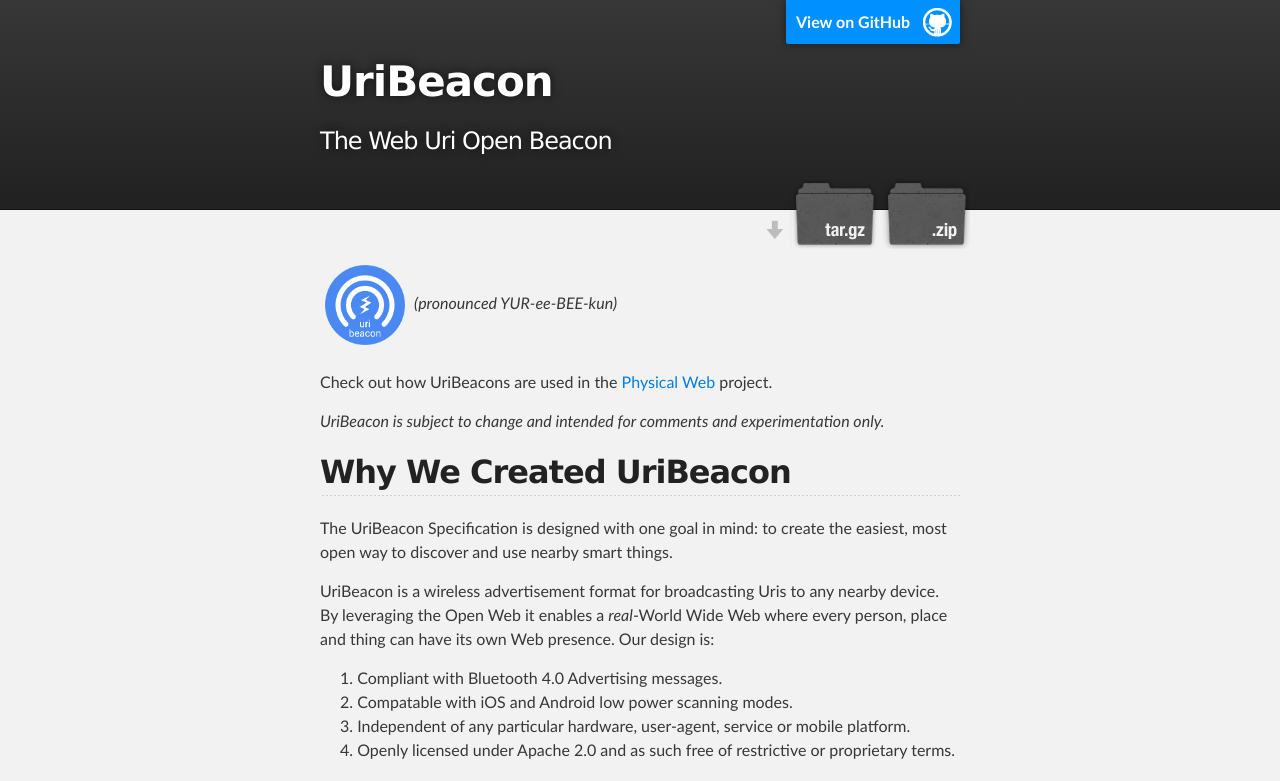
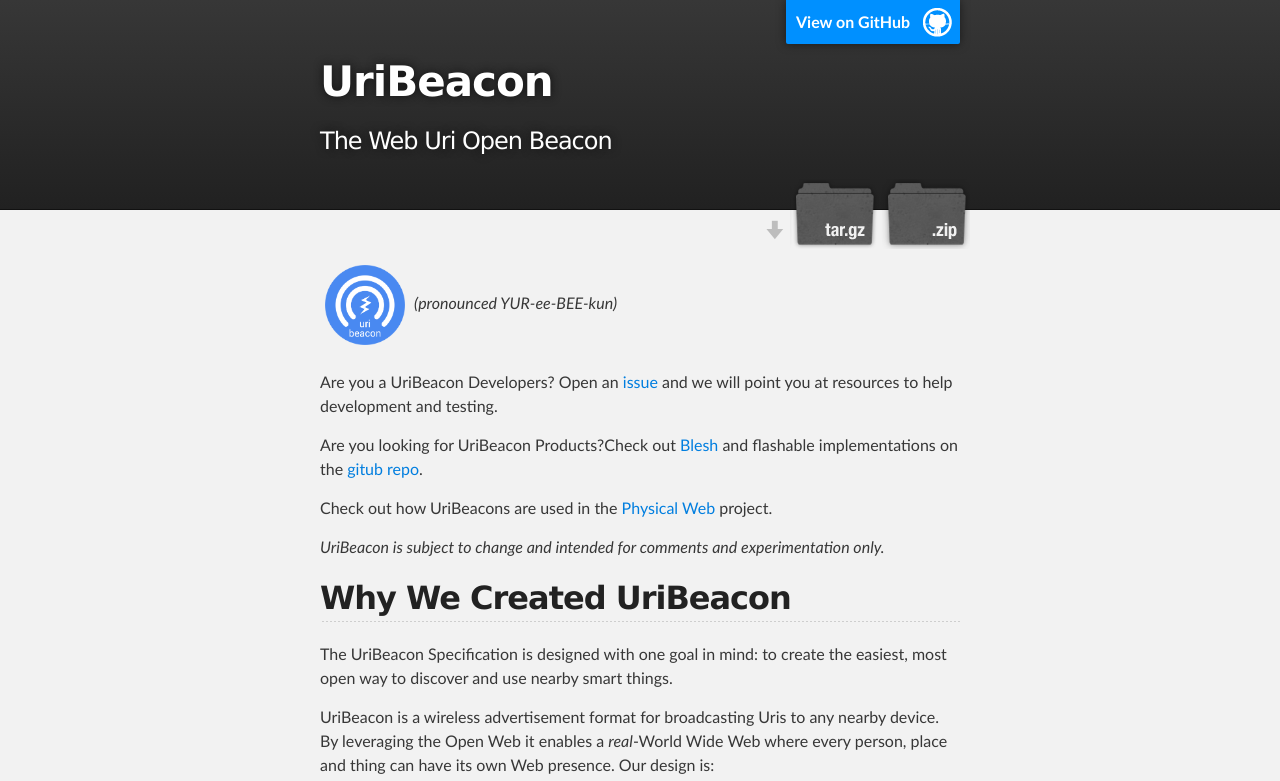
Before and after one commit to google/uribeacon, a plain HTML site: page index.html in a window 1280 px wide. Shown: the top 781 px of the page. Drawn offline with Linux system fonts and the light colour scheme.

Commit message:
Update index.html

```diff
--- a/index.html
+++ b/index.html
@@ -33,6 +33,14 @@
       <section id="main_content" class="inner">
 	<img class="header" src="images/uribeacon-large.png">
 	<em>(pronounced YUR-ee-BEE-kun)</em>
+
+<p><b>Are you a UriBeacon Developers?</b> Open an <a href="https://github.com/google/uribeacon/issues">issue</a> and
+we will point you at resources to help development and testing.</p>
+
+<p><b>Are you looking for UriBeacon Products?</b>Check out <a href="https://www.blesh.com/physical-web/">Blesh</a>
+	and flashable implementations on the
+	<a href="https://github.com/google/uribeacon/blob/master/beacons/README.md">gitub repo</a>.
+</p>
 
 <p>Check out how UriBeacons are used in the <a href="http://google.github.io/physical-web/">Physical Web</a> project.</p>
 
```
